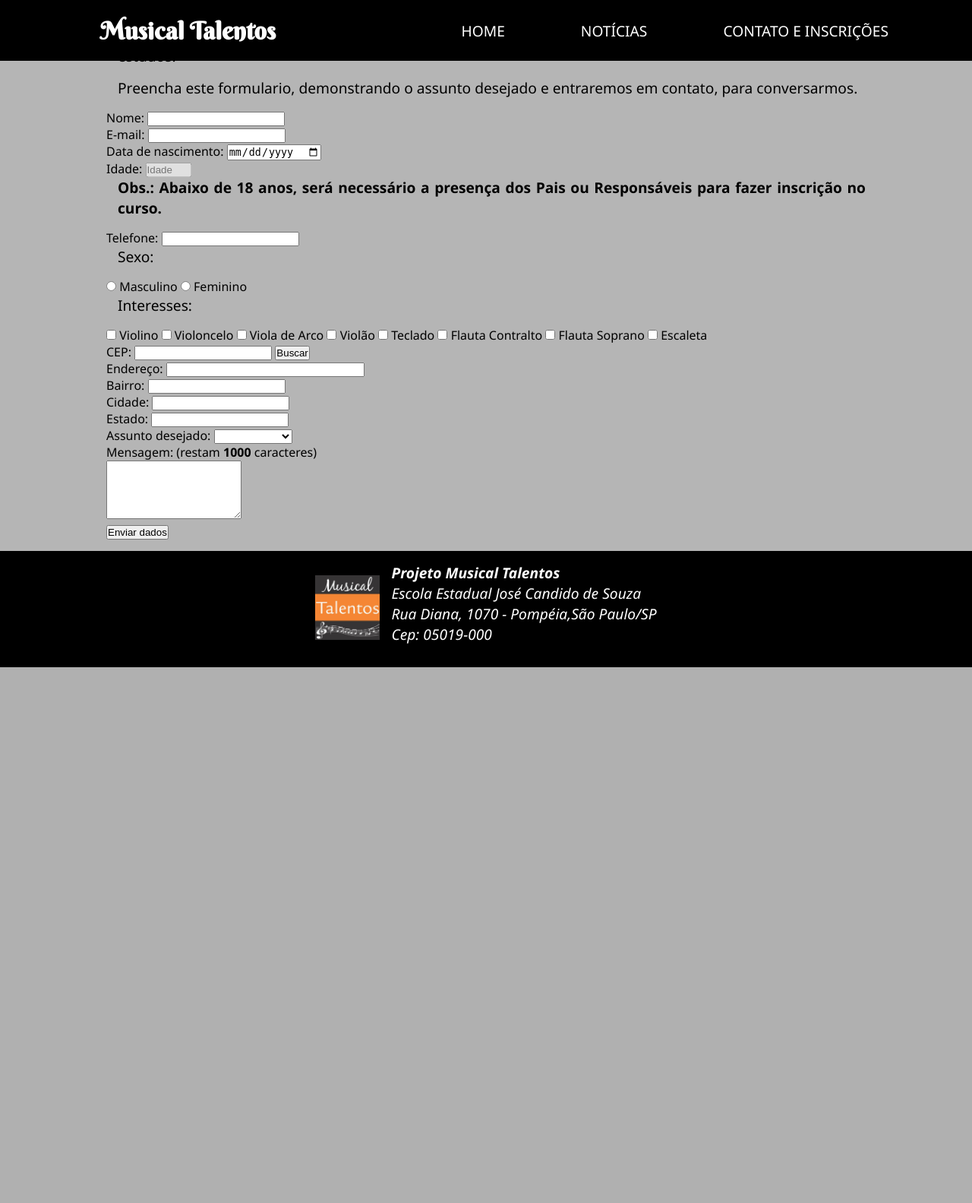
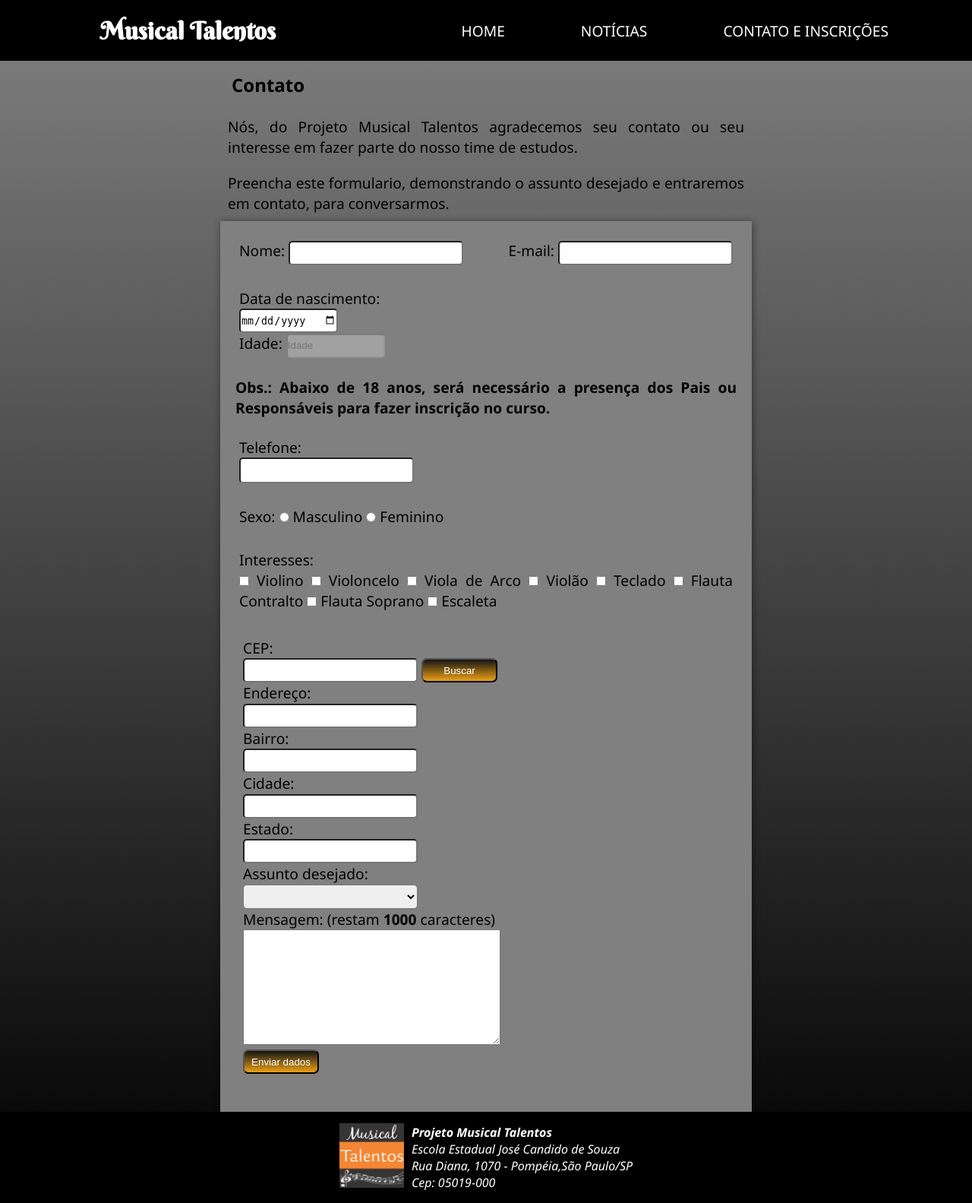
Before and after one commit to mariliapduarte/musical-talentos, a PHP site: page /contatoinscricoes.php in a window 1280 px wide. Shown: the whole page at 76% size. Before the commit the page ends 878 px from the top, so only its background shows below. Run offline with PHP 8.4, Linux system fonts and the light colour scheme.

Commit message:
Ajustes contato e index

```diff
--- a/contatoinscricoes.php
+++ b/contatoinscricoes.php
@@ -1,7 +1,7 @@
 <?php require "includes/cabecalho.php"?>
-    <main>
+
         <article class="conteudo limitador">
-            <h2>Contato</h2>
+            <h3>Contato</h3>
 
                 <p>Nós, do Projeto Musical Talentos agradecemos seu contato ou seu interesse em fazer parte do nosso time de estudos.</p>
 
@@ -11,59 +11,70 @@
                 <!-- Action - Envio ao formspree.io (envio de dados para o email cadastrado no site) -->
                 <form id="my-form" action="https://formspree.io/f/mwkyrzgj" method="post">
 
-                    <div>
+                    <div id="ne">
+                        <div>
                         <!-- instrução do caixa (Nome:)  -->
                         <!-- for será igual id -->
                         <label for="nome">Nome:</label>
 
                         <!-- caixa de entrada -->
                         <!-- required, não permite envio em branco do item -->
+
                         <input type="text" name="nome" id="nome" required>
-                    </div>
+                        </div>
 
-                    <div>
                         <!-- instrução do caixa (email:)  -->
                         <!-- for será igual id -->
+                        <div>
                         <label for="email">E-mail:</label>
+
 
                         <!-- caixa de entrada -->
                         <!-- required, não permite envio em branco do item -->
+
                         <input type="email" name="email" id="email" required>
+                        </div>
                     </div>
 
-                    <div>
+                    <div id="dat">
                         <!-- instrução do caixa (Data de nascimento:)  -->
                         <!-- for será igual id -->
+                        <div>
                         <label for="nascimento">Data de nascimento:</label>
+                        </div>
 
                         <!-- caixa de entrada -->
+                        <div>
                         <input type="date" name="nascimento" id="nascimento">
+                        </div>
 
-                    </div>
-
-                    <div>
                         <!-- instrução do caixa (Idade:)  -->
                         <!-- for será igual id -->
                         <label for="idade">Idade:</label>
 
                         <!-- caixa de entrada -->
                         <input type="number" name="idade" id="idade" min="18" max="100" placeholder="Idade" disabled>
+                    </div>
 
                             <p> <b> Obs.: Abaixo de 18 anos, será necessário a presença dos Pais ou Responsáveis para fazer inscrição no curso. </b> </p>
 
                     </div>
 
-                    <div>
+                    <div id="telefone">
                         <!-- instrução do caixa (Telefone:)  -->
                         <!-- for será igual id -->
+
                         <label for="telefone">Telefone:</label>
 
+
                         <!-- caixa de entrada -->
+                        <div class="tel">
                         <input type="tel" name="telefone" id="telefone">
+                        </div>
                     </div>
 
                     <div class="sexo">
-                        <p>Sexo:</p>
+                        <label>Sexo:</label>
 
                         <!-- Em input tipo radio, será: -->
                         <!-- Em input, no campo name="sexo" - será igual para masculino e feminino -->
@@ -80,7 +91,7 @@
                     </div>
 
                     <div class="interesses">
-                        <p>Interesses:</p>
+                        <label>Interesses:</label>
 
                         <!-- Em input tipo checkbox, será: -->
                         <!-- Em input, no campo name="interesses" - será igual para design, marketing e programacao -->
@@ -89,6 +100,7 @@
                             <!-- for será igual id -->
                             <!-- javascript não consegue ler type radio e type checkbox, devemos acrescentar o value=""-->
 
+                        <div id="interesses">
                         <input value="Violino" type="checkbox" name="interesses" id="Violino">
                         <label for="Violino">Violino</label>
 
@@ -112,31 +124,45 @@
 
                         <input value="Escaleta" type="checkbox" name="interesses" id="Escaleta">
                         <label for="Escaleta">Escaleta</label>
+                        </div>
 
                     </div>
 
-
+                    <div id="formulario">
                     <!-- INÍCIO HTML PARA CEP/ENDEREÇO -->
                     <div>
+                        <div>
                         <label for="cep">CEP:</label>
+                        </div>
+
+                        <div>
                         <input type="text" id="cep" name="cep" maxlength="9" required>
                         <button id="localizar-cep">Buscar</button>
+                        </div>
                         <b id="status"></b>
                     </div>
                     <div>
                         <label for="endereco">Endereço:</label>
+                    </div>
+                    <div>
                         <input type="text" id="endereco" name="endereco" size="30">
                     </div>
                     <div>
                         <label for="bairro">Bairro:</label>
+                    </div>
+                    <div>
                         <input type="text" id="bairro" name="bairro">
                     </div>
                     <div>
                         <label for="cidade">Cidade:</label>
+                    </div>
+                    <div>
                         <input type="text" id="cidade" name="cidade">
                     </div>
                     <div>
                         <label for="estado">Estado:</label>
+                    <div>
+                        <div>
                         <input type="text" id="estado" name="estado">
                     </div>
                     <!-- /FIM HTML PARA CEP/ENDEREÇO -->
@@ -144,7 +170,9 @@
 
                     <div>
                         <!-- Em select, abre caixa de opções -->
+                        <div>
                         <label for="assunto">Assunto desejado:</label>
+                        <div>
                         <select name="assunto" id="assunto">
                             <option></option>
                             <option>Dúvidas</option>
@@ -160,12 +188,13 @@
                     <label for="mensagem">Mensagem:
                         <span id="maximo"> (restam <b id="caracteres">1000</b> caracteres)</span>
                     </label> <br>
-                    <textarea maxlength="1000" name="mensagem" id="mensagem" cols="20" rows="5"></textarea>
+                    <textarea maxlength="1000" name="mensagem" id="mensagem" cols="40" rows="10"></textarea>
                 </div>
 
                 <button type="submit">Enviar dados</button>
 
                 <p id="my-form-status"></p>
+                </div>
 
                 <!-- Pode ser assim também: -->
                 <!-- <input type="button" value="Enviar dados"> -->
@@ -174,6 +203,6 @@
 
         </article>
 
-    </main>
+
 
     <?php require "includes/rodape.php" ?>
--- a/css/estilos.css
+++ b/css/style.css
@@ -9,6 +9,7 @@
 body {
     background-color: rgba(128, 128, 128, 0.575);
     font-family: 'Segoe UI', Tahoma, Geneva, Verdana, sans-serif;
+    background: linear-gradient(to bottom, gray, black);
 }
 
 /* Início da estilização do menu */
@@ -45,7 +46,7 @@ body {
 }
 
 .navbar-toggler span {
-    color: white;
+    color: rgba(255, 166, 0, 0.507);
     font-size: 30px;
     pointer-events: none;
 }
@@ -71,7 +72,7 @@ li {
 }
 
 li a:hover {
-    background: linear-gradient(to right, transparent, rgba(255, 255, 255, 0.486));
+    background: linear-gradient(to left, transparent, rgba(255, 166, 0, 0.507));
     border-radius: 5px;
 }
 
@@ -95,8 +96,7 @@ a {
 
     .nav-link a:hover {
         border-radius: 0 0 10px 10px;
-        background: linear-gradient(to bottom, transparent, rgba(255, 255, 255, 0.39));
-        transition: 2s;
+        background: linear-gradient(to bottom, transparent, rgba(255, 166, 0, 0.507));
     }
 }
 
@@ -251,7 +251,7 @@ h3 {
     padding: 15px;
 }
 
-p {
+#apr p {
     font-size: 1.2rem;
     margin-left: 15px;
     padding-bottom: 15px;
@@ -259,7 +259,7 @@ p {
 
 .c1 {
     text-align: left;
-    background: linear-gradient(to right, gray, transparent);
+    background: linear-gradient(to right, rgb(128, 128, 128), transparent);
 }
 
 .c2 {
@@ -293,6 +293,110 @@ p {
 #map {
     box-shadow: 1px 1px 10px rgba(0, 0, 0, 0.397);
 }
+/* Fim da estilização index*/
+
+
+
+/*Início da estilização notícias*/
+
+/* Fim da estilização notícias*/
+
+
+
+/*Início da estilização contato*/
+.conteudo {
+    margin-top: 5rem;
+    max-width: 700px;;
+}
+
+.conteudo p {
+    font-size: 1.2rem;
+    padding: 10px;
+}
+
+form {
+    font-size: 1.2rem;
+    padding: 10px;
+    background-color: gray;
+    box-shadow: 1px 1px 10px rgba(0, 0, 0, 0.445);
+}
+
+#ne {
+    padding: 15px;
+    display: flex;
+    justify-content: space-between;
+}
+
+#ne input {
+    height: 2rem;
+    width:230px;
+    border-radius: 5px;
+}
+
+#dat {
+    padding: 15px;
+}
+
+#dat input {
+    height: 2rem;
+    width:130px;
+    border-radius: 5px;
+}
+
+#telefone {
+    padding: 15px;
+}
+
+.tel input {
+    height: 2rem;
+    width:230px;
+    border-radius: 5px;
+}
+
+.sexo {
+    padding: 15px;
+}
+
+.interesses {
+    padding: 15px;
+}
+
+#formulario {
+    padding: 20px;
+}
+
+#formulario input {
+    height: 2rem;
+    width:230px;
+    border-radius: 5px;
+}
+
+#formulario button {
+    color: white;
+    border-radius: 7px;
+    background: linear-gradient(to top, rgba(255, 166, 0, 0.849), rgba(0, 0, 0, 0.836));
+    width: 100px;
+    height: 2rem;
+    cursor: pointer;
+}
+
+input:hover {
+    border: solid orange;
+    transition: 0.3s;
+}
+
+select {
+    height: 2rem;
+    width:230px;
+    border-radius: 5px;
+}
+
+select:hover {
+    border: solid orange;
+    transition: 0.3s;
+}
+
+/* Fim da estilização contato*/
 
 footer {
     padding: 15px;
@@ -302,3 +406,7 @@ footer {
     justify-content: center;
     align-items: center;
 }
+
+footer img {
+    margin-right: 10px;
+}
--- a/includes/cabecalho.php
+++ b/includes/cabecalho.php
@@ -28,7 +28,7 @@ switch ($pagina) {
     <title><?= $titulo ?></title>
 
     <!-- Atalho CTRL+clicar no link, cria pasta e arquivo automaticamente -->
-    <link rel="stylesheet" href="css/estilos.css">
+    <link rel="stylesheet" href="css/style.css">
 
 </head>
 
--- a/includes/rodape.php
+++ b/includes/rodape.php
@@ -1,4 +1,4 @@
-</main>
+
 <footer>
 <a href="index.php"><img src="imagens/rodape/logo-musical-talentos.jpg" alt="" width="85" height="85"></a>
         <!-- Endereço do projeto Musical Talentos -->
```
Also changed, not shown: noticias.php (+10 -20 lines).
